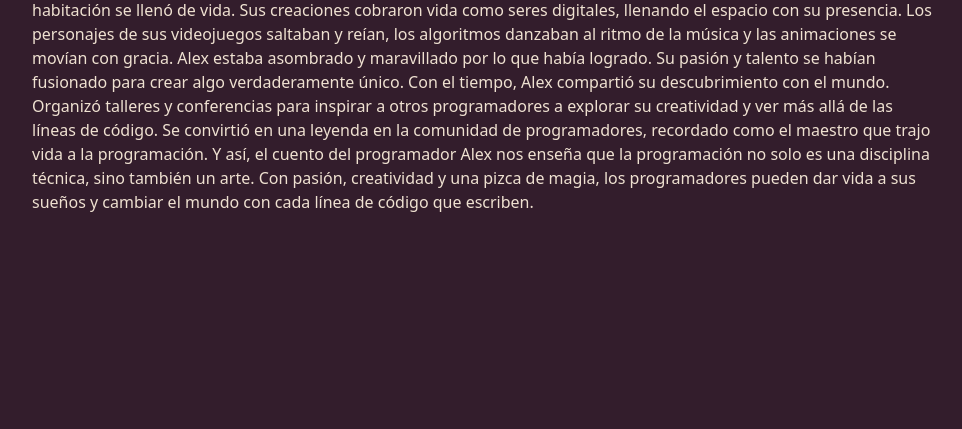
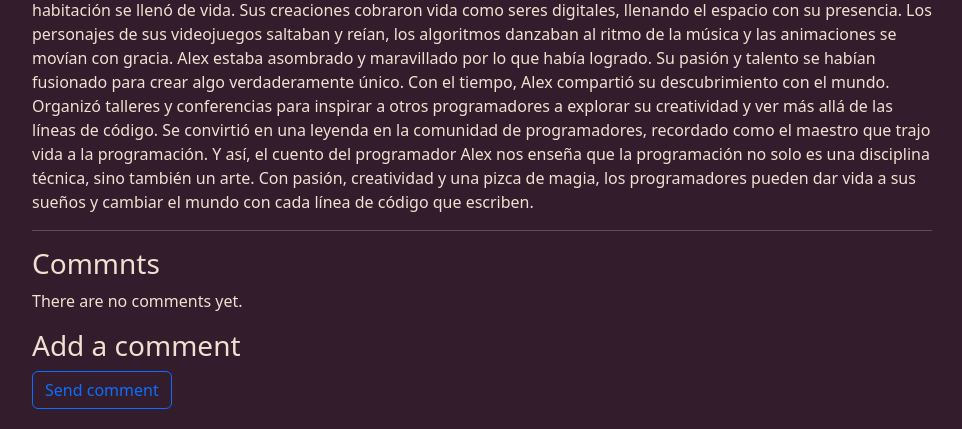
Before and after one commit to millertsu1/Pre_entrega3_python_Ladino, a Django app: page /posts/2/ in a window 1280 px wide. Shown: the part 1181-1610 px from the top of the page, without its empty margins (158-1120 px from the left). Before the commit the page ends 1393 px from the top, so only its background shows below. Run offline with Django 4.2, Linux system fonts and the light colour scheme; data comes from the database, SQL or seed files in the repository; both versions use the stored data as it was after the commit; some libraries are stand-ins or nearby versions.

Commit message:
este es un commit malo

```diff
--- a/libreria/admin.py
+++ b/libreria/admin.py
@@ -1,5 +1,5 @@
 from django.contrib import admin
-from .models import Book, Course, Avatar, Tag, Post
+from .models import Book, Course, Avatar, Tag, Post, Comment
 
 # Register your models here.
 admin.site.register(Book)
@@ -7,3 +7,4 @@ admin.site.register(Course)
 admin.site.register(Avatar)
 admin.site.register(Tag)
 admin.site.register(Post)
+admin.site.register(Comment)
--- a/libreria/models.py
+++ b/libreria/models.py
@@ -1,6 +1,8 @@
 from django.db import models
 from django.contrib.auth.models import User
 from ckeditor.fields import RichTextField
+from django.contrib.contenttypes.models import ContentType
+
 
 
 # Create your models here.
@@ -52,3 +54,15 @@ class Post(models.Model):
 
     def __str__(self):
         return self.title
+
+
+#COMENTARIOS
+
+class Comment(models.Model):
+    post = models.ForeignKey('Post', on_delete=models.CASCADE, related_name='comments')
+    author = models.CharField(max_length=100)
+    text = models.TextField()
+    created_date = models.DateTimeField(auto_now_add=True)
+
+    def __str__(self):
+        return self.text
--- a/libreria/templates/posts/post.html
+++ b/libreria/templates/posts/post.html
@@ -1,5 +1,6 @@
 {% extends 'base.html' %}
 {% load static %}
+{% load crispy_forms_tags %}
 {% block content %}
 
 <style type="text/css">
@@ -75,6 +76,24 @@
 	<hr>
 
 	<p>{{post.body|safe}}</p>
+
+
+
+<hr>
+  <h3>Commnts</h3>
+  {% for comment in comments %}
+    <p>{{ comment.author }} said:</p>
+    <p>{{ comment.text }}</p>
+  {% empty %}
+    <p>There are no comments yet.</p>
+  {% endfor %}
+
+  <h3>Add a comment</h3>
+  <form method="post">
+    {% csrf_token %}
+    {{ form|crispy }}
+    <button class="btn btn-outline-primary" type="submit">Send comment</button>
+  </form>
 </div>
 
 {% endblock content %}
--- a/libreria/urls.py
+++ b/libreria/urls.py
@@ -29,6 +29,8 @@ urlpatterns = [
     path('posts/<int:pk>/', views.post, name='post'),
     path('posts/<int:pk>/edit/', views.editPost, name='editUrl'),
 
+    path('posts/<int:pk>/comment/', views.postDetail, name='postDetail'),
+
 
 
 
--- a/libreria/views.py
+++ b/libreria/views.py
@@ -1,12 +1,13 @@
-from django.shortcuts import render, redirect
+from django.shortcuts import render, redirect, get_object_or_404
 from django.http import HttpResponse
-from .models import Book, Course, Avatar, Tag, Post
+from .models import Book, Course, Avatar, Tag, Post, Comment
 from .forms import *
 from django.contrib.auth.decorators import login_required
 from django.contrib.auth import logout, authenticate, login, update_session_auth_hash
 from django.contrib.auth.models import User
 from libreria.forms import UserEditForm, ChangePasswordForm, AvatarForm
 from django.contrib import messages
+
 
 # Create your views here.
 
@@ -226,3 +227,23 @@ def editPost(request, pk):
         return redirect('home')
     context ={'form':form}
     return render(request, 'posts/index.html', context)
+
+#COMMENTS
+
+
+
+def postDetail(request, pk):
+    post = get_object_or_404(Post, pk=pk)
+    comments = Comment.objects.filter(post=post)
+
+    if request.method == 'POST':
+        form = CommentForm(request.POST)
+        if form.is_valid():
+            comment = form.save(commit=False)
+            comment.post = post
+            comment.save()
+            return redirect('post', pk=post.pk)
+    else:
+        form = CommentForm()
+
+    return render(request, 'blog', {'post': post, 'comments': comments, 'form': form})
```
Also changed, not shown: libreria/forms.py (+7 -1 lines), Library.db.sqlite3, libreria/migrations/0016_comment.py (added), 1 other file.
